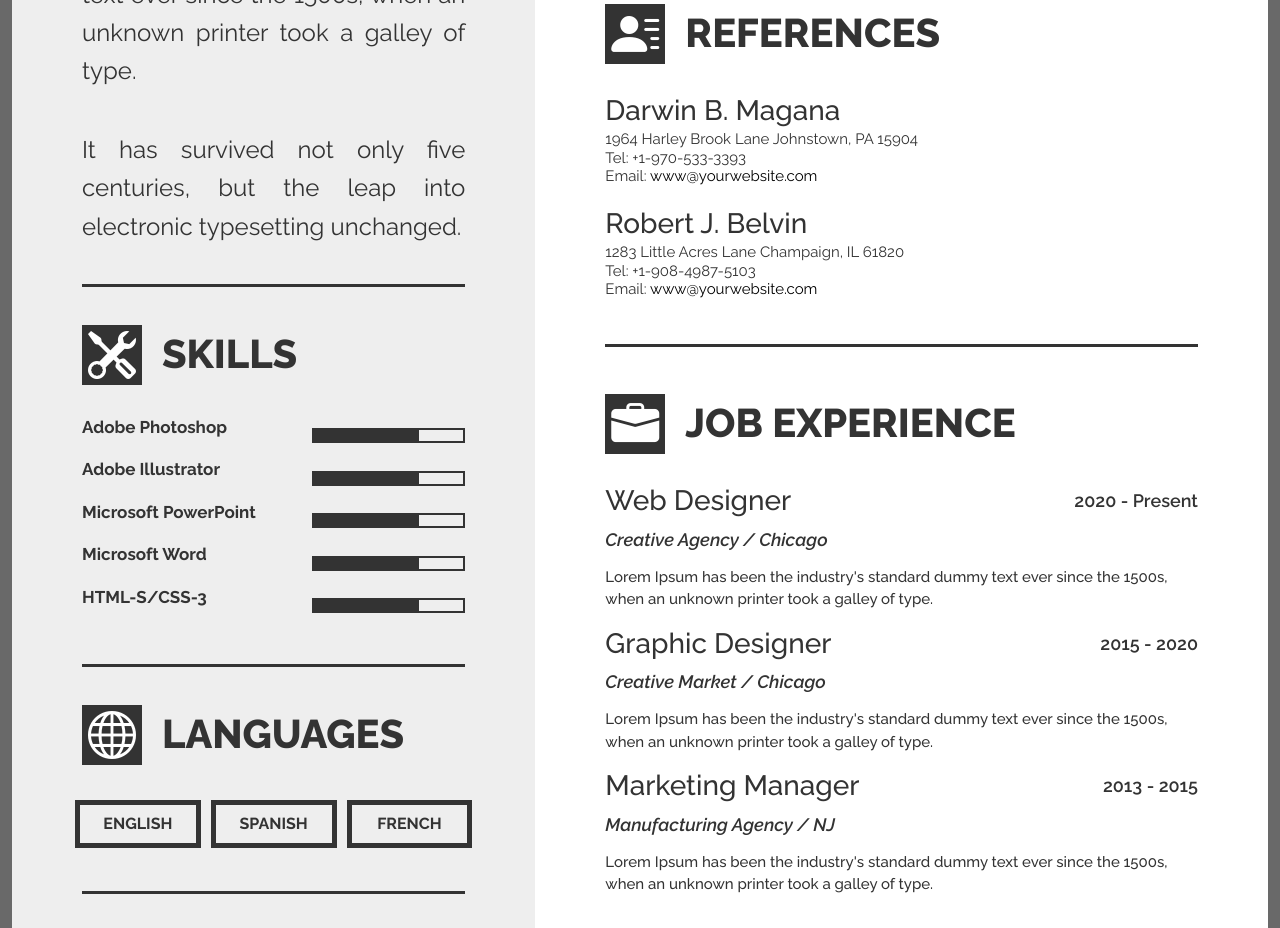
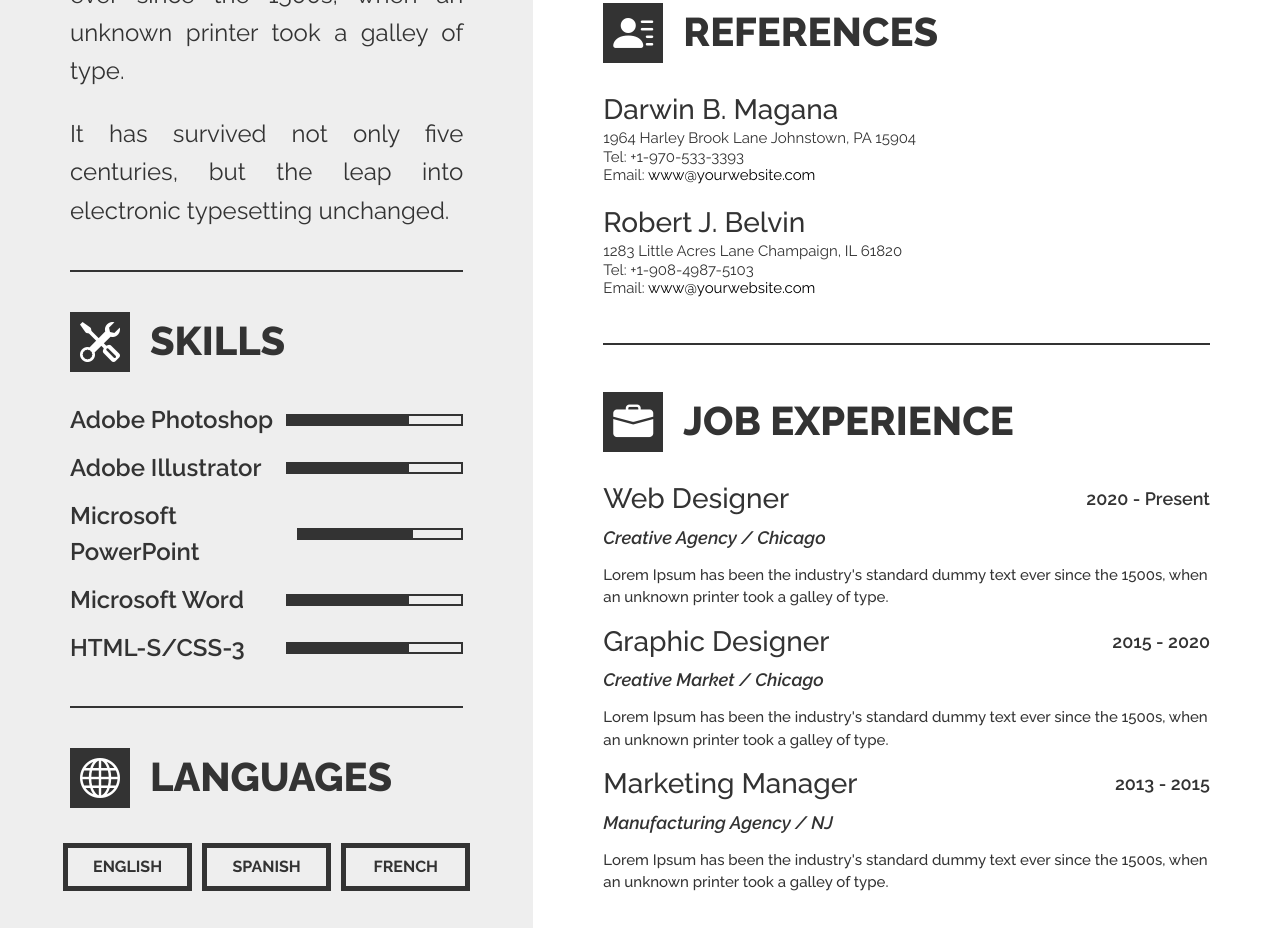
Before and after one commit to YuliiaIvato/pm_22_08, a website: page app/index.html in a window 1280 px wide. Shown: the part 892-1820 px from the top of the page. Drawn offline with nearby package versions, Linux system fonts and the light colour scheme; files that its build step writes are made by us from their sources.

Commit message:
Progres-bar

```diff
--- a/app/index.html
+++ b/app/index.html
@@ -15,8 +15,7 @@
 
 <body>
 <div class = "container-fluid mt-4">
-    <div class="main container-fluid">
-        <div class="row no-gutters ">
+    <div class="row no-gutters main">
         <div class="col-md-5 left">
 
             <div class="header-left d-flex align-items-center">
@@ -34,7 +33,6 @@
                         <i class="main-i bi bi-person-fill"></i>
                         <h2>ABOUT ME</h2>
                     </div>
-
                     <p>Lorem Ipsum is simply dummy text of the printing and typesetting industry. Lorem Ipsum has been the industry's standard dummy text ever since the 1500s, when an unknown printer took a galley of type.</p>
                     <br>
                     <p>It has survived not only five centuries, but the leap into electronic typesetting unchanged.</p>
@@ -137,7 +135,7 @@
 
         </div>
 
-            <div class="col-md-7 right d-flex flex-column">
+        <div class="col-md-7 right">
 
             <div class="header-right d-flex align-items-center">
                 <img src="img/NoelTaylor.jpg" alt="Photo" class="Noel img-fluid" >
@@ -249,7 +247,6 @@
 
         </div>
     </div>
-    </div>
 
 </div>
 
--- a/app/scss/style.scss
+++ b/app/scss/style.scss
@@ -101,9 +101,9 @@ h1{
   color: #333; /* колір для іконки */
 }
 .contact-text p{
-  margin: 0; /* Скидаємо стандартні відступи у параграфів */
-  padding: 0; /* Скидаємо внутрішні відступи у параграфів */
-  line-height: 1.3; /* Висота рядка для тексту, налаштуйте за потребою */
+  margin: 0; /* скидаємо стандартні відступи у параграфів */
+  padding: 0; /* скидаємо внутрішні відступи у параграфів */
+  line-height: 1.3; /* Висота рядка для тексту */
 }
 
 .contact a {
@@ -119,16 +119,14 @@ h1{
   padding: 70px;
   background-color: #eeeeee;
 
-
 }
 .main-right{
   padding: 0 70px 70px 70px;
   background-color: white;
-  height: 100%;
+  //height: 100%;
 }
-
 .main-i{
-  font-size: 48px; /* Розмір шрифту для іконки */
+  font-size: 40px; /* Розмір шрифту для іконки */
   width: 60px; /* Ширина іконки */
   height: 60px; /* Висота іконки */
   align-items: center; /* Вирівнювання по вертикалі */
@@ -148,30 +146,34 @@ h1{
 ///////////////////////////////
 
 // LEFT //
-
 .about p{
-  font-size: 24px;
   text-align: justify;
   line-height: 1.6;
+  margin: 0;
 }
-.skills p, .hobbies p{
-  font-size: 17px;
-  font-weight: 700;
+.about p:last-child {
+  margin: 0;
 }
-
+.progress-container p{
+  font-weight: 600;
+  margin: 0;
+}
 .progress-container {
   display: flex;
   align-items: center; /* Вертикальне вирівнювання по центру */
-  margin-bottom: 1px; /* Відступ між прогрес-барами */
+  margin-bottom: 12px ; /* Відступ між прогрес-барами */
+  padding: 0;
+}
+.progress-container:last-child {
+  margin-bottom: 0; /* Прибираємо нижній відступ для останнього прогрес-бара */
 }
 .progress-bar {
-  width: 40%;
+  width: 45%;
   border: 2px solid #333; /* Обведення кольором */
   background-color: transparent; /* Прозорий фон */
   overflow: hidden;
-  height: 15px;
-  margin-left: auto; /* Вирівнюємо прогрес-бар по правому краю */
-  //margin-right: 10px; /* Відступ від правої стінки 10 пікселів */
+  height: 12px;
+  margin-left: auto; /* Вирівнюємо прогрес-бар по лівій лінії */
 }
 .progress {
   background-color: #333;
@@ -180,9 +182,7 @@ h1{
   transition: width 0.3s ease;
   border-radius: 0;
 }
-.progress-container:last-child {
-  margin-bottom: 0; /* Прибираємо нижній відступ для останнього прогрес-бара */
-}
+
 
 .language {
   text-transform: uppercase;
@@ -194,8 +194,9 @@ h1{
   border: 5px solid #333 !important;
   padding: 7px; /* Внутрішній відступ для тексту */
   min-width: 100px; /* Мінімальна ширина для рівності коробок */
-  margin: 5px; /* Відстань між коробками */
+  margin: 5px 5px 0 5px; /* Відстань між коробками */
 }
+
 
 ///////////////////////////////
 // RIGHT //
@@ -268,15 +269,20 @@ h1{
 }
 
 //Line
-.left .horizontal-line {
-  width: 100%; /* Ширина лінії на всю ширину */
-  height: 3px; /* Товщина лінії */
+.horizontal-line{
+  width: 100%;
+  height: 2px; /* Товщина лінії */
   background-color: #333; /* Колір лінії */
-  margin: 38px 0; /* Відступи зверху і знизу */
 }
-.right .horizontal-line {
-  width: 100%; /* Ширина лінії на всю ширину */
-  height: 3px; /* Товщина лінії */
-  background-color: #333; /* Колір лінії */
-  margin: 47px 0; /* Відступи зверху і знизу */
+.main-left .horizontal-line {
+  margin: 40px 0  40px 0; /* Відступи */
 }
+.main-right .horizontal-line {
+  margin: 47px 0; /* Відступи  */
+}
+.main-left .horizontal-line:last-child {
+  margin: 40px 0 0 0 ; /* Відступи */
+}
+.main-right .horizontal-line:last-child {
+  margin: 45px 0 0 0 ; /* Відступи */
+}
```
Lines whose indentation alone changed are shown as unchanged.
